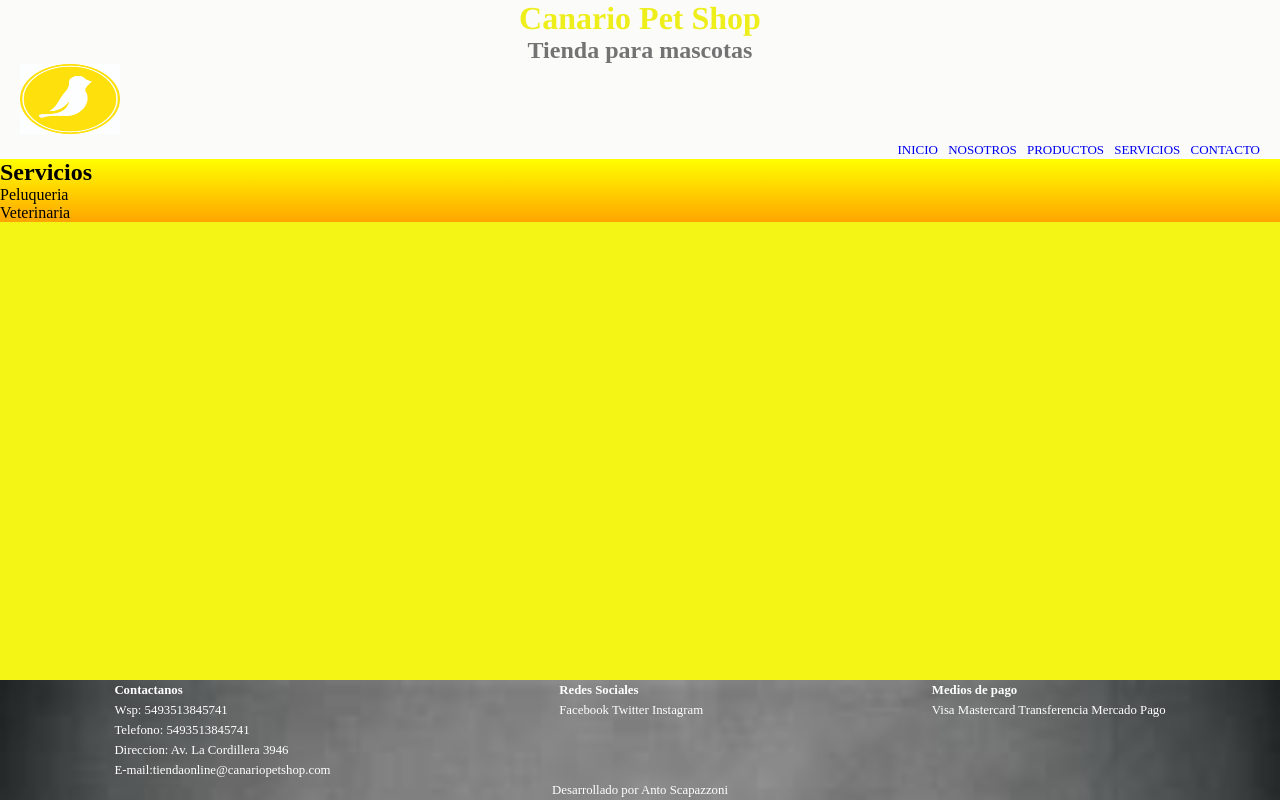
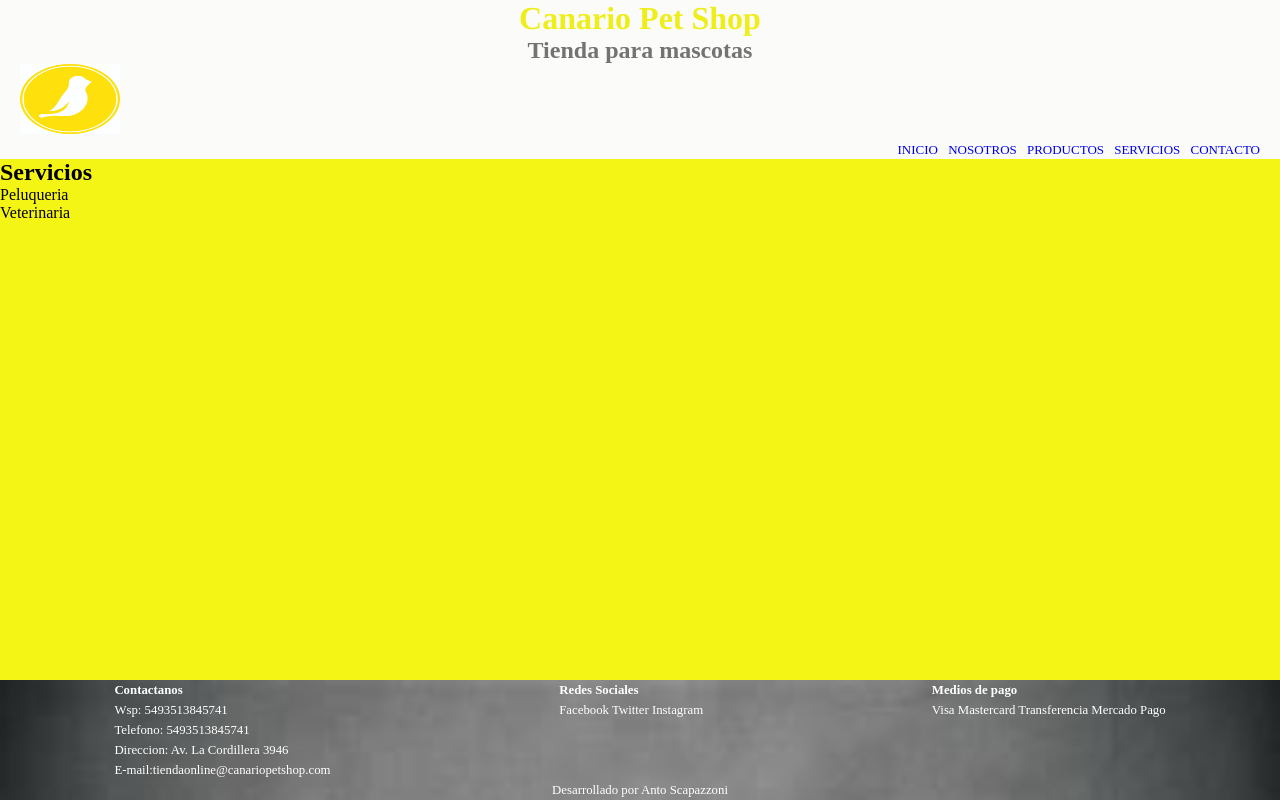
Before and after one commit to antoscapazzoni/canariopetshop, a plain HTML site: page views/servicios.html in a window 1280 px wide. Drawn offline with Linux system fonts and the light colour scheme.

Commit message:
borre degrade en la palabra servicios

```diff
--- a/views/servicios.html
+++ b/views/servicios.html
@@ -30,7 +30,7 @@
         </nav>
     </header>
     <!-- Fin de header -->
-    <main class="gradiente">
+    <main>
         <!-- Inicio de servicios -->
         <div>
             <h2>Servicios</h2>
```
